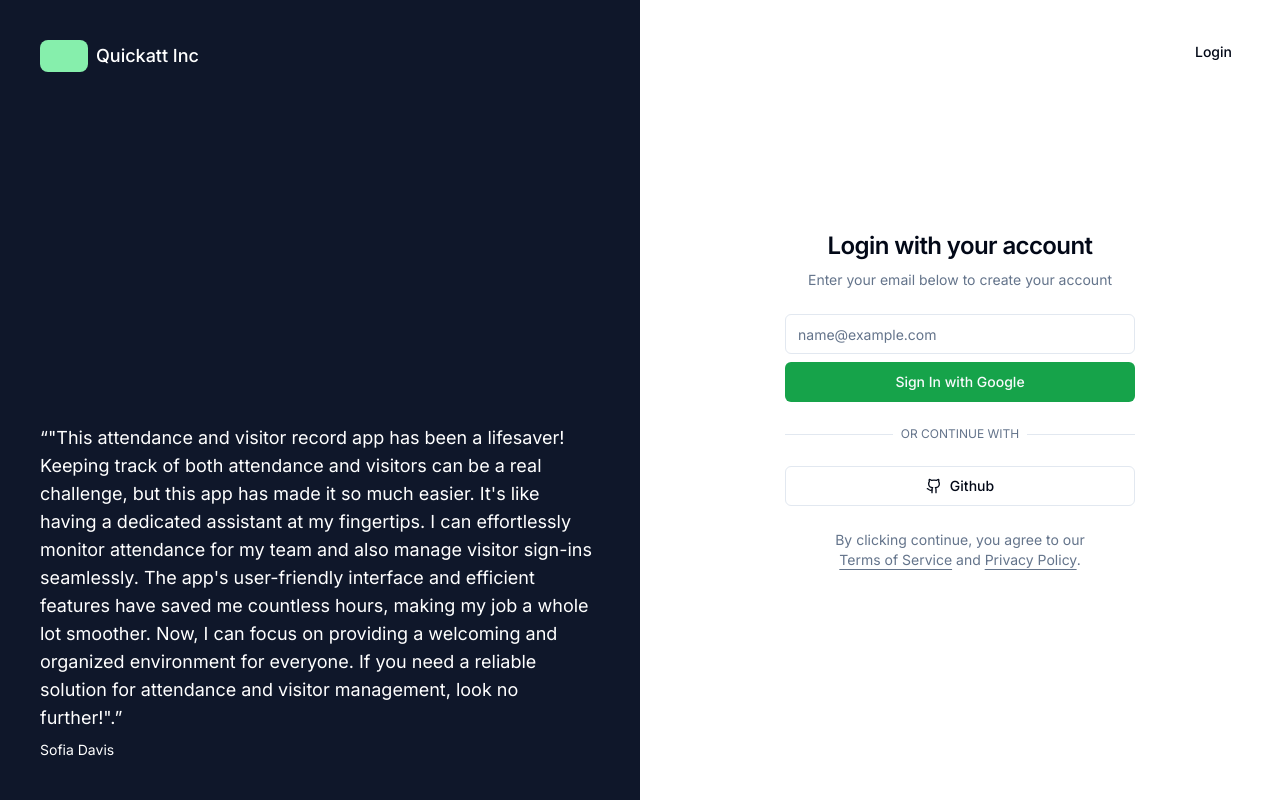
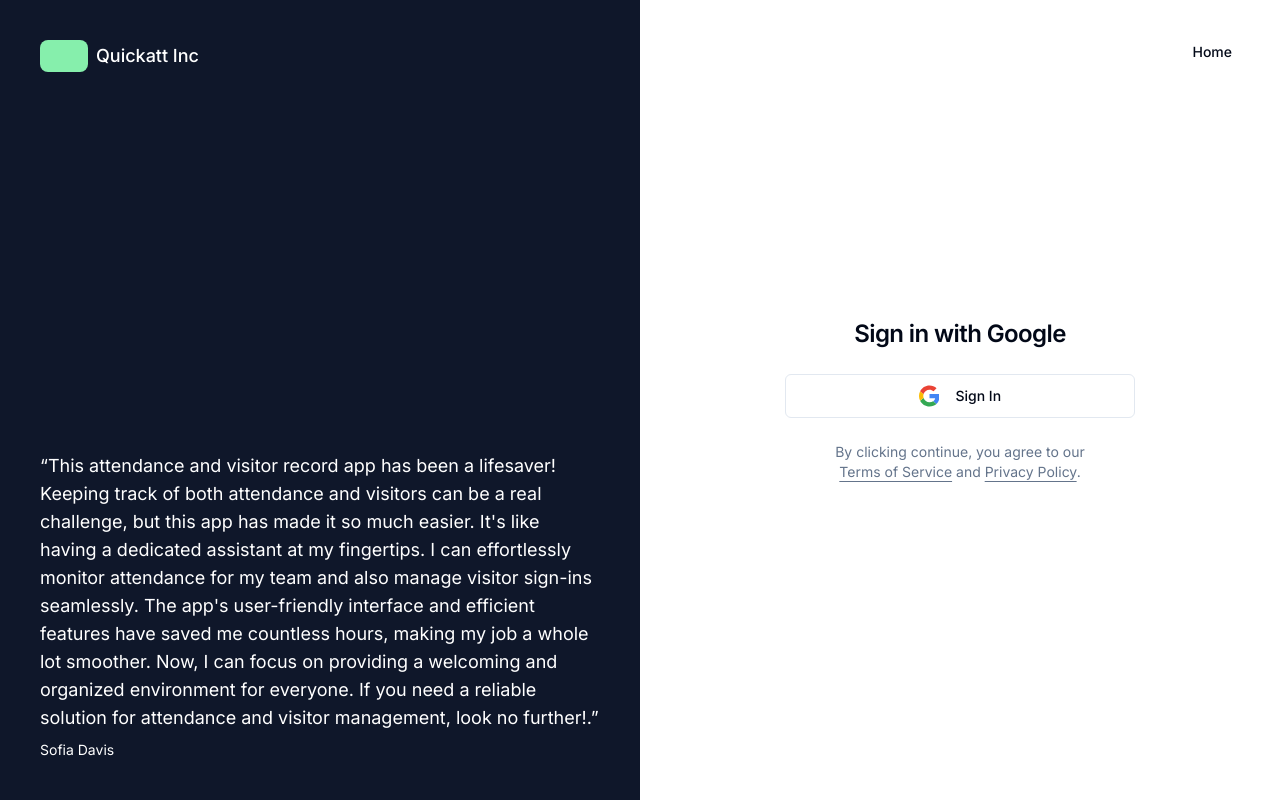
Before and after one commit to glody007/quickatt, a Next.js app: page / in a window 1280 px wide. Built offline with nearby package versions, Linux system fonts and the light colour scheme.

Commit message:
refactor: Cleaning form.

```diff
--- a/app/page.tsx
+++ b/app/page.tsx
@@ -4,6 +4,7 @@
 import { cn } from "@/lib/utils"
 import { buttonVariants } from "@/components/ui/button"
 import { UserAuthForm } from "@/components/form/userAuthForm"
+import { HomeIcon } from "lucide-react"
 
 export const metadata: Metadata = {
   title: "Authentication",
@@ -15,13 +16,13 @@
     <>
       <div className="container relative h-screen flex-col items-center justify-center md:grid lg:max-w-none lg:grid-cols-2 lg:px-0">
         <Link
-          href="/dashboard"
+          href="/"
           className={cn(
             buttonVariants({ variant: "ghost" }),
-            "absolute right-4 top-4 md:right-8 md:top-8"
+            "absolute right-4 top-4 md:right-8 md:top-8 flex gap-1"
           )}
         >
-          Login
+          Home
         </Link>
         <div className="relative hidden h-full flex-col bg-muted p-10 text-white dark:border-r lg:flex">
           <div className="absolute inset-0 bg-slate-900" />
@@ -32,7 +33,7 @@
           <div className="relative z-20 mt-auto">
             <blockquote className="space-y-2">
               <p className="text-lg">
-                &ldquo;"This attendance and visitor record app has been a
+                &ldquo;This attendance and visitor record app has been a
                 lifesaver! Keeping track of both attendance and visitors can
                 be a real challenge, but this app has made it so much easier.
                 It's like having a dedicated assistant at my fingertips.
@@ -42,7 +43,7 @@
                 saved me countless hours, making my job a whole lot smoother.
                 Now, I can focus on providing a welcoming and organized environment
                 for everyone. If you need a reliable solution for attendance
-                and visitor management, look no further!".&rdquo;
+                and visitor management, look no further!.&rdquo;
               </p>
               <footer className="text-sm">Sofia Davis</footer>
             </blockquote>
@@ -52,11 +53,8 @@
           <div className="mx-auto flex w-full flex-col justify-center space-y-6 sm:w-[350px]">
             <div className="flex flex-col space-y-2 text-center">
               <h1 className="text-2xl font-semibold tracking-tight">
-                Login with your account
+                Sign in with Google
               </h1>
-              <p className="text-sm text-muted-foreground">
-                Enter your email below to create your account
-              </p>
             </div>
             <UserAuthForm />
             <p className="px-8 text-center text-sm text-muted-foreground">
--- a/components/form/userAuthForm.tsx
+++ b/components/form/userAuthForm.tsx
@@ -24,47 +24,28 @@
 
   return (
     <div className={cn("grid gap-6", className)} {...props}>
-      <form onSubmit={onSubmit}>
-        <div className="grid gap-2">
-          <div className="grid gap-1">
-            <Label className="sr-only" htmlFor="email">
-              Email
-            </Label>
-            <Input
-              id="email"
-              placeholder="name@example.com"
-              type="email"
-              autoCapitalize="none"
-              autoComplete="email"
-              autoCorrect="off"
-              disabled={isLoading}
-            />
-          </div>
-          <Button onClick={() => signIn()} disabled={isLoading} className="bg-green-600 hover:bg-green-400">
-            {isLoading && (
-              <Loader2 className="mr-2 h-4 w-4 animate-spin" />
-            )}
-            Sign In with Google
-          </Button>
-        </div>
-      </form>
-      <div className="relative">
-        <div className="absolute inset-0 flex items-center">
-          <span className="w-full border-t" />
-        </div>
-        <div className="relative flex justify-center text-xs uppercase">
-          <span className="bg-background px-2 text-muted-foreground">
-            Or continue with
-          </span>
-        </div>
-      </div>
-      <Button variant="outline" type="button" disabled={isLoading}>
+      <Button
+        onClick={() => signIn()}
+        size="lg"
+        variant="outline"
+        type="button"
+        disabled={isLoading}
+    >
         {isLoading ? (
           <Loader2 className="mr-2 h-4 w-4 animate-spin" />
         ) : (
-          <Github className="mr-2 h-4 w-4" />
+            <div className="mr-4">
+                <svg xmlns="http://www.w3.org/2000/svg" width="20.6" height="24" viewBox="0 0 186.69 190.5">
+                    <g transform="translate(1184.583 765.171)">
+                        <path clip-path="none" mask="none" d="M-1089.333-687.239v36.888h51.262c-2.251 11.863-9.006 21.908-19.137 28.662l30.913 23.986c18.011-16.625 28.402-41.044 28.402-70.052 0-6.754-.606-13.249-1.732-19.483z" fill="#4285f4"/>
+                        <path clip-path="none" mask="none" d="M-1142.714-651.791l-6.972 5.337-24.679 19.223h0c15.673 31.086 47.796 52.561 85.03 52.561 25.717 0 47.278-8.486 63.038-23.033l-30.913-23.986c-8.486 5.715-19.31 9.179-32.125 9.179-24.765 0-45.806-16.712-53.34-39.226z" fill="#34a853"/>
+                        <path clip-path="none" mask="none" d="M-1174.365-712.61c-6.494 12.815-10.217 27.276-10.217 42.689s3.723 29.874 10.217 42.689c0 .086 31.693-24.592 31.693-24.592-1.905-5.715-3.031-11.776-3.031-18.098s1.126-12.383 3.031-18.098z" fill="#fbbc05"/>
+                        <path d="M-1089.333-727.244c14.028 0 26.497 4.849 36.455 14.201l27.276-27.276c-16.539-15.413-38.013-24.852-63.731-24.852-37.234 0-69.359 21.388-85.032 52.561l31.692 24.592c7.533-22.514 28.575-39.226 53.34-39.226z" fill="#ea4335" clip-path="none" mask="none"/>
+                    </g>
+                </svg>
+            </div>
         )}{" "}
-        Github
+        Sign In
       </Button>
     </div>
   )
```
